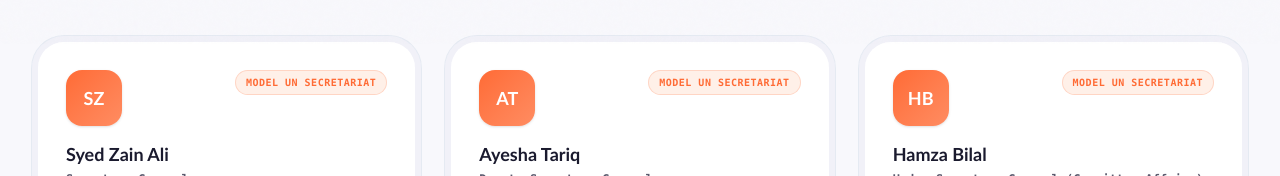
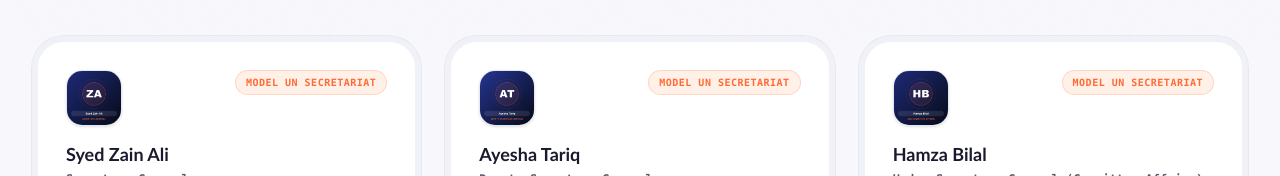
Before and after one commit to MuhammadHammad9/gimun-web, a Next.js app: page /about/team in a window 1280 px wide. Shown: the part 756-932 px from the top of the page. Built offline with nearby package versions, Linux system fonts and the light colour scheme; no server answers.

Commit message:
feat(ui): render partner logos and executive portraits with fallback to text initials

```diff
--- a/src/app/about/sponsors/SponsorsClient.tsx
+++ b/src/app/about/sponsors/SponsorsClient.tsx
@@ -1,6 +1,7 @@
 'use client';
 
 import React from 'react';
+import Image from 'next/image';
 import Link from 'next/link';
 import {
   Download,
@@ -217,11 +218,23 @@ export function SponsorsClient({ initialSponsors }: SponsorsClientProps) {
                     <div className="double-bezel h-full group">
                       <div className="double-bezel-inner p-6 sm:p-7 flex flex-col justify-between h-full space-y-4">
                         <div className="space-y-3">
-                          {/* Logo Simulator Box with Grayscale-to-Color hover */}
+                          {/* Logo Box with Grayscale-to-Color hover */}
                           <div className="h-20 rounded-card bg-slate-50 border border-slate-200/60 flex items-center justify-center p-4 transition-all group-hover:border-primary/40 group-hover:bg-white">
-                            <span className="font-heading font-extrabold text-lg sm:text-xl text-slate-500 transition-colors group-hover:text-primary tracking-tight">
-                              {sp.name.split('(')[0].trim()}
-                            </span>
+                            {sp.logo ? (
+                              <div className="relative w-full h-12">
+                                <Image
+                                  src={sp.logo}
+                                  alt={sp.name}
+                                  fill
+                                  className="object-contain filter grayscale group-hover:grayscale-0 transition-all duration-300"
+                                  sizes="(max-width: 640px) 100vw, 200px"
+                                />
+                              </div>
+                            ) : (
+                              <span className="font-heading font-extrabold text-lg sm:text-xl text-slate-500 transition-colors group-hover:text-primary tracking-tight">
+                                {sp.name.split('(')[0].trim()}
+                              </span>
+                            )}
                           </div>
 
                           <div className="space-y-1">
--- a/src/app/about/team/TeamClient.tsx
+++ b/src/app/about/team/TeamClient.tsx
@@ -1,6 +1,7 @@
 "use client";
 
 import React, { useState } from "react";
+import Image from "next/image";
 import Link from "next/link";
 import { Mail, Award } from "lucide-react";
 import type { TeamMember } from "@/lib/types";
@@ -141,6 +142,17 @@ export function TeamClient({ initialMembers }: TeamClientProps) {
                   <div className="space-y-4">
                     {/* Header with Monogram Avatar & Branch Tag */}
                     <div className="flex items-start justify-between gap-3">
+                      {member.photo ? (
+                        <div className="relative w-14 h-14 rounded-2xl overflow-hidden shadow-sm shrink-0 border border-slate-200">
+                          <Image
+                            src={member.photo}
+                            alt={member.name}
+                            fill
+                            className="object-cover"
+                            sizes="56px"
+                          />
+                        </div>
+                      ) : (
                         <div
                           className={cn(
                             "w-14 h-14 rounded-2xl flex items-center justify-center font-heading font-extrabold text-lg shadow-sm shrink-0",
@@ -149,6 +161,7 @@ export function TeamClient({ initialMembers }: TeamClientProps) {
                         >
                           {initials}
                         </div>
+                      )}
 
                       <span
                         className={cn(
```
Lines whose indentation alone changed are shown as unchanged.
